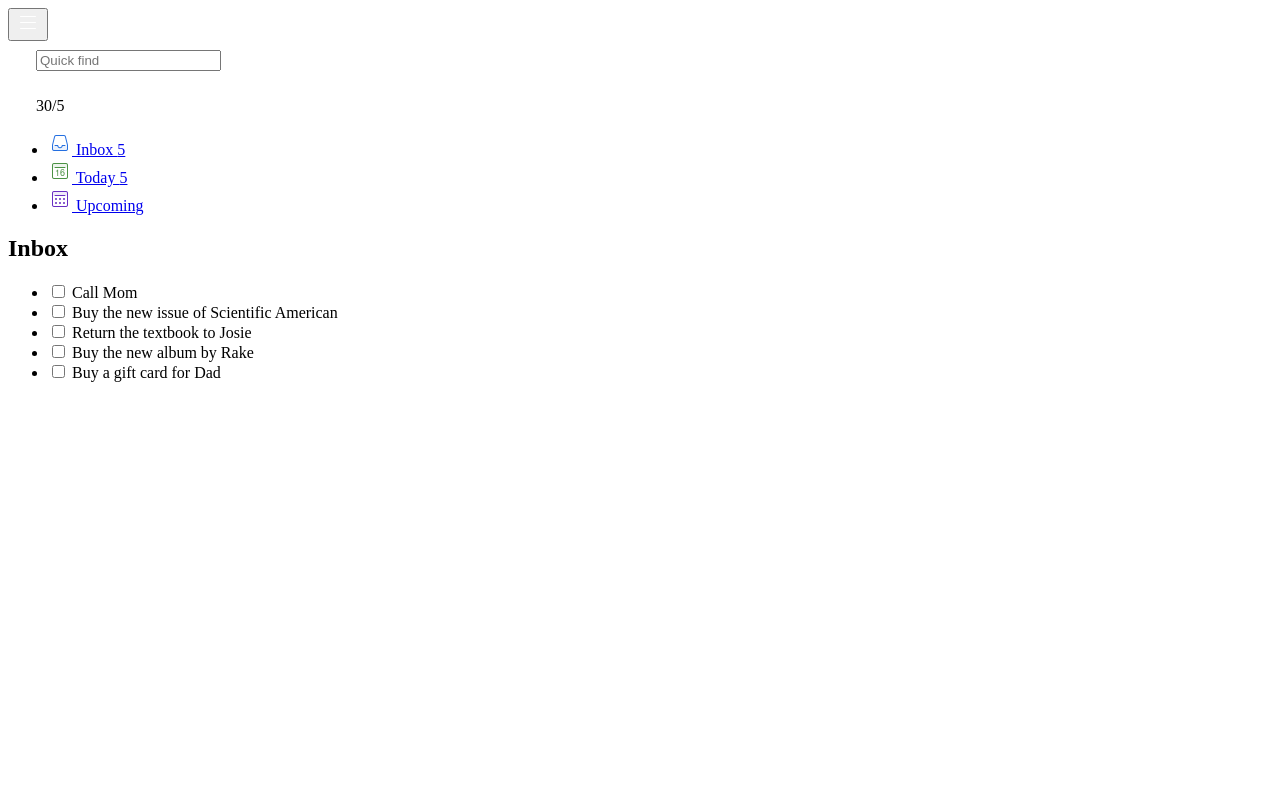
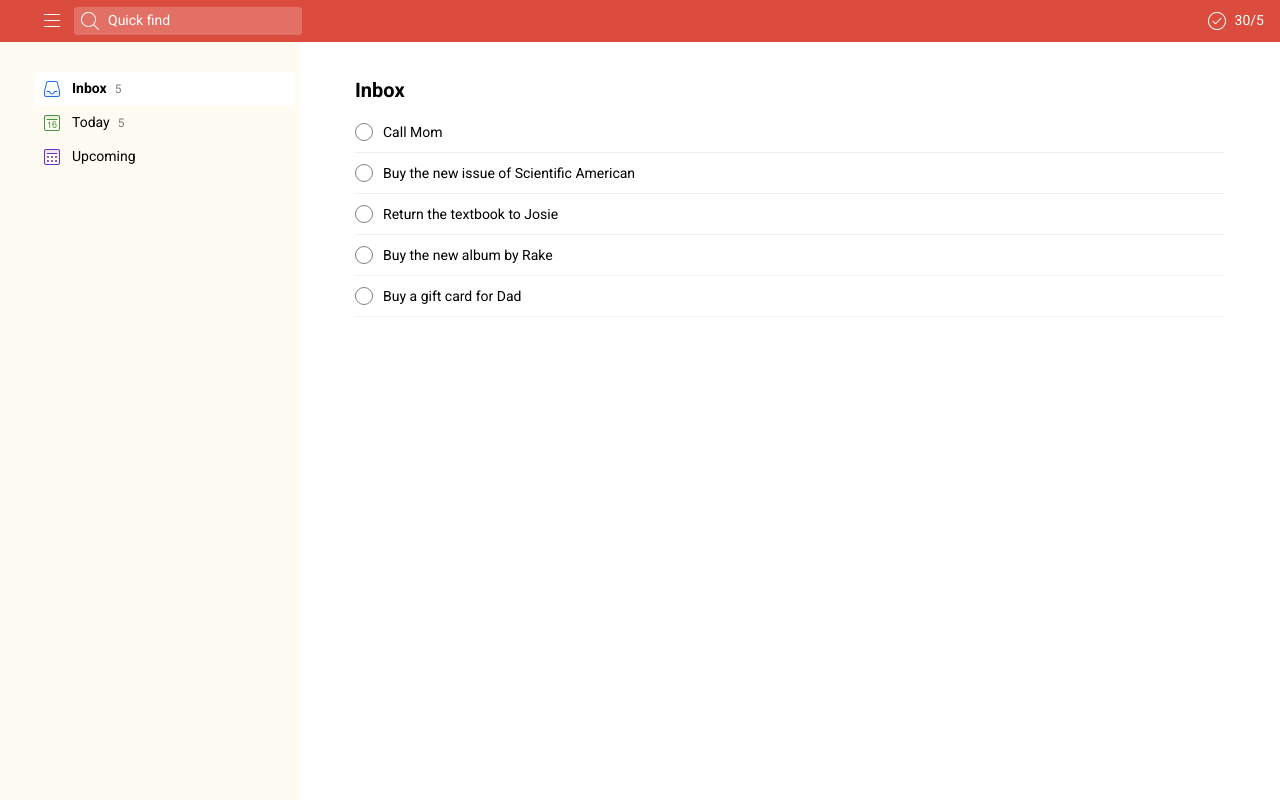
Before and after one commit to Ranoobaba/assignment-1-Ranoobaba-info153A-, a plain HTML site: page index.html in a window 1280 px wide. Drawn offline with Linux system fonts and the light colour scheme.

Commit message:
Style the task manager to match the mockup
Flexbox layout with Roboto at a 14px base, the red header, a 300px
sidebar, CSS-drawn circular checkboxes and horizontal rules between
tasks. The sidebar hides at 480px and below.

```diff
--- a/styles.css
+++ b/styles.css
@@ -1,4 +1,267 @@
-/* This is your CSS files */
+/* ==========================================================
+   Task Manager - Assignment 1
+   Layout method: Flexbox only
+   ========================================================== */
+
+/* ========== DESIGN TOKENS ========== */
+:root {
+    --color-primary: #dc4c3e;        /* header background */
+    --color-on-primary: #ffffff;     /* header text and icons */
+    --color-sidebar: #fefbf2;        /* left navigation background */
+    --color-surface: #ffffff;        /* page and active item background */
+    --color-text: #000000;           /* main font color */
+    --color-text-muted: #7e7d79;     /* task counts and completed tasks */
+    --color-divider: #f0f0f0;        /* horizontal rules between tasks */
+    --color-checkbox: #808080;       /* task checkbox outline */
+
+    --header-height: 42px;
+    --sidebar-width: 300px;
+}
+
+/* ========== BASE STYLES ========== */
+*,
+*::before,
+*::after {
+    box-sizing: border-box;
+}
+
 body {
-    color: black
+    display: flex;
+    flex-direction: column;
+    min-height: 100vh;
+    margin: 0;
+    background-color: var(--color-surface);
+    color: var(--color-text);
+    font-family: "Roboto", sans-serif;
+    font-size: 14px;
+    line-height: 1.4;
 }
+
+/* Form controls do not inherit fonts by default */
+button,
+input {
+    font: inherit;
+}
+
+img {
+    display: block;
+}
+
+/* ========== HEADER STYLES ========== */
+.main-header {
+    display: flex;
+    flex-shrink: 0;
+    align-items: center;
+    gap: 10px;
+    height: var(--header-height);
+    padding: 0 16px 0 40px;
+    background-color: var(--color-primary);
+    color: var(--color-on-primary);
+    font-size: 14px;
+}
+
+.header-icon {
+    width: 24px;
+    height: 24px;
+}
+
+/* Menu icon (three horizontal lines) */
+.menu-button {
+    display: flex;
+    padding: 0;
+    border: 0;
+    border-radius: 3px;
+    background: none;
+    cursor: pointer;
+}
+
+.menu-button:focus-visible {
+    outline: 2px solid var(--color-on-primary);
+    outline-offset: 2px;
+}
+
+/* Quick find box */
+.quick-find {
+    display: flex;
+    flex: 0 1 228px;
+    align-items: center;
+    gap: 6px;
+    min-width: 0;
+    height: 28px;
+    padding: 0 8px 0 4px;
+    border-radius: 3px;
+    background-color: rgba(255, 255, 255, 0.2);
+}
+
+.quick-find:focus-within {
+    background-color: rgba(255, 255, 255, 0.3);
+    outline: 2px solid var(--color-on-primary);
+}
+
+.quick-find-label {
+    cursor: text;
+}
+
+.quick-find-input {
+    flex: 1;
+    min-width: 0;
+    padding: 0;
+    border: 0;
+    outline: none;
+    background: transparent;
+    color: var(--color-on-primary);
+}
+
+.quick-find-input::placeholder {
+    color: var(--color-on-primary);
+    opacity: 1;
+}
+
+/* Completed task counter, pushed to the right edge */
+.task-counter {
+    display: flex;
+    align-items: center;
+    gap: 6px;
+    margin: 0 0 0 auto;
+    white-space: nowrap;
+}
+
+/* Holds the sidebar and main content side by side */
+.content-wrapper {
+    display: flex;
+    flex: 1;
+}
+
+/* ========== NAVIGATION STYLES ========== */
+.sidebar {
+    flex: 0 0 var(--sidebar-width);
+    width: var(--sidebar-width);
+    padding: 30px 5px 30px 35px;
+    background-color: var(--color-sidebar);
+    color: var(--color-text);
+}
+
+.nav-list {
+    margin: 0;
+    padding: 0;
+    list-style: none;
+}
+
+.nav-link {
+    display: flex;
+    align-items: center;
+    gap: 8px;
+    height: 34px;
+    padding: 0 5px;
+    border-radius: 5px;
+    color: var(--color-text);
+    font-size: 14px;
+    text-decoration: none;
+}
+
+.nav-link:hover,
+.nav-link-active {
+    background-color: var(--color-surface);
+}
+
+.nav-link-active {
+    font-weight: 700;
+}
+
+.nav-icon {
+    width: 24px;
+    height: 24px;
+}
+
+.nav-count {
+    color: var(--color-text-muted);
+    font-size: 12px;
+    font-weight: 400;
+}
+
+/* ========== MAIN CONTENT STYLES ========== */
+.main-content {
+    flex: 1;
+    min-width: 0;
+    padding: 36px 55px;
+}
+
+.section-heading {
+    margin: 0 0 10px;
+    font-size: 20px;
+    font-weight: 700;
+    line-height: 24px;
+}
+
+.task-list {
+    margin: 0;
+    padding: 0;
+    list-style: none;
+}
+
+/* Each task sits above a horizontal rule */
+.task-item {
+    display: flex;
+    align-items: flex-start;
+    border-bottom: 1px solid var(--color-divider);
+}
+
+/* Circular checkbox drawn with CSS instead of an image */
+.task-checkbox {
+    flex-shrink: 0;
+    width: 18px;
+    height: 18px;
+    margin: 11px 0 0; /* centers the circle on the first line of the label */
+    border: 1px solid var(--color-checkbox);
+    border-radius: 50%;
+    background-color: var(--color-surface);
+    cursor: pointer;
+    appearance: none;
+}
+
+.task-checkbox:checked {
+    background-color: var(--color-checkbox);
+    box-shadow: inset 0 0 0 3px var(--color-surface);
+}
+
+.task-checkbox:focus-visible {
+    outline: 2px solid var(--color-primary);
+    outline-offset: 2px;
+}
+
+/* Padding on the label keeps the whole row clickable */
+.task-label {
+    flex: 1;
+    padding: 10px 0 10px 10px;
+    line-height: 20px;
+    cursor: pointer;
+}
+
+.task-checkbox:checked + .task-label {
+    color: var(--color-text-muted);
+    text-decoration: line-through;
+}
+
+/* ========== RESPONSIVE STYLES ========== */
+/* Tablets: the sidebar keeps its 300px, so give the task list more room */
+@media (max-width: 768px) {
+    .main-content {
+        padding: 24px 20px;
+    }
+}
+
+/* Phones */
+@media (max-width: 480px) {
+    .main-header {
+        padding: 0 16px;
+    }
+
+    /* Left navigation disappears on small screens */
+    .sidebar {
+        display: none;
+    }
+
+    .main-content {
+        padding: 24px 16px;
+    }
+}
```
